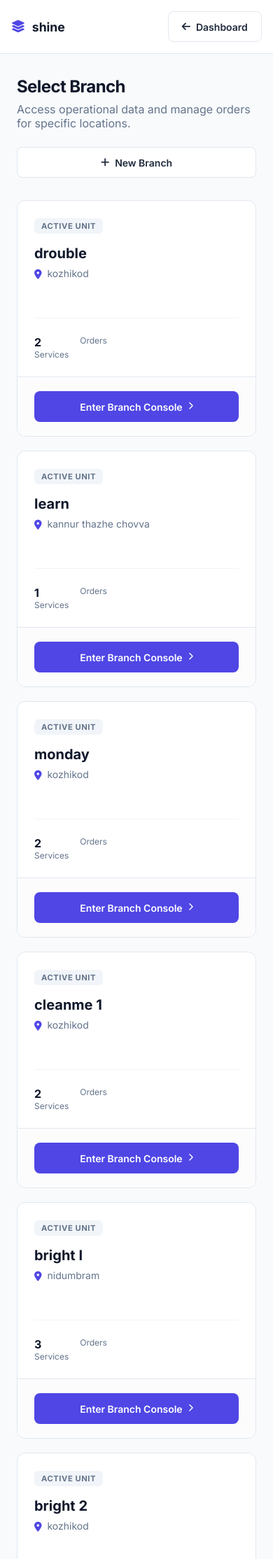
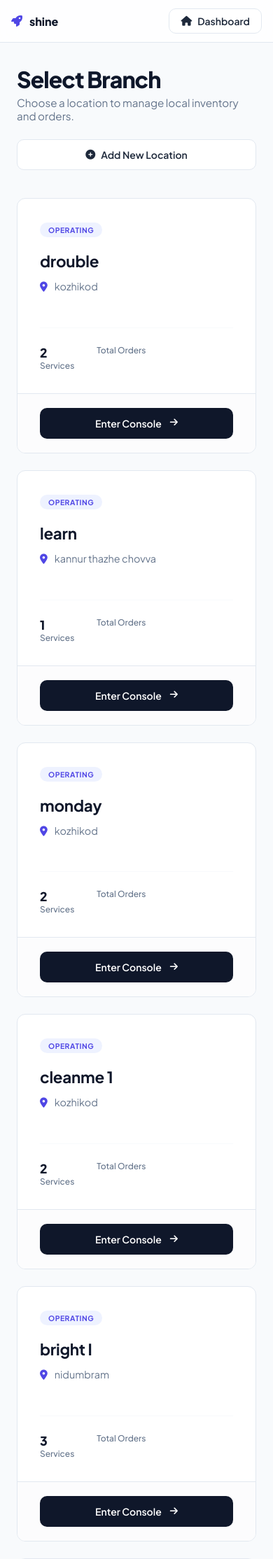
Before and after one commit to arathyrajeesh/laundry-shop-django, a Django app: template shop/templates/select_branch.html in a window 390 px wide. Shown: the top 2228 px of the page at 70% size. Run offline with Django 5.2, Linux system fonts and the light colour scheme; the template is opened without the code that fills it: values that come from a table or form of the project are taken from there, others are empty; data comes from the database, SQL or seed files in the repository; parts of the project's set-up code (start-up, migrations or seed data) failed here and were passed over.

Commit message:
manage service -responsive

```diff
--- a/shop/templates/select_branch.html
+++ b/shop/templates/select_branch.html
@@ -4,288 +4,124 @@
 <head>
     <meta charset="UTF-8">
     <meta name="viewport" content="width=device-width, initial-scale=1.0">
-    <title>Branch Selection | {{ shop.name }}</title>
-    <link rel="icon" type="image/png" href="{% static 'images/Shine.png' %}">
+    <title>Select Branch | {{ shop.name }}</title>
 
     <link rel="stylesheet" href="https://cdnjs.cloudflare.com/ajax/libs/font-awesome/6.5.1/css/all.min.css">
-    <link href="https://fonts.googleapis.com/css2?family=Inter:wght@300;400;500;600;700&display=swap" rel="stylesheet">
+    <link href="https://fonts.googleapis.com/css2?family=Plus+Jakarta+Sans:wght@400;500;600;700;800&display=swap" rel="stylesheet">
 
     <style>
         :root {
-            --brand-primary: #0f172a; /* Slate 900 */
-            --brand-accent: #4f46e5;  /* Indigo 600 */
-            --bg-muted: #f8fafc;     /* Slate 50 */
-            --border: #e2e8f0;       /* Slate 200 */
+            --brand-primary: #0f172a;
+            --brand-accent: #4f46e5;
+            --brand-accent-soft: #eef2ff;
+            --bg-muted: #f8fafc;
+            --border: #e2e8f0;
             --text-main: #1e293b;
             --text-muted: #64748b;
+            --radius: 12px;
+            --shadow: 0 4px 6px -1px rgba(0, 0, 0, 0.05), 0 2px 4px -2px rgba(0, 0, 0, 0.05);
         }
 
-        * {
-            margin: 0;
-            padding: 0;
-            box-sizing: border-box;
-            font-family: 'Inter', sans-serif;
-        }
+        * { margin: 0; padding: 0; box-sizing: border-box; font-family: 'Plus Jakarta Sans', sans-serif; }
 
-        body {
-            background-color: var(--bg-muted);
-            color: var(--text-main);
-            min-height: 100vh;
-        }
+        body { background-color: var(--bg-muted); color: var(--text-main); min-height: 100vh; -webkit-font-smoothing: antialiased; }
 
         /* --- NAVIGATION --- */
         .top-nav {
-            background: white;
-            padding: 1rem 2.5rem;
+            background: rgba(255, 255, 255, 0.8);
+            backdrop-filter: blur(12px);
+            padding: 0.75rem 2rem;
             border-bottom: 1px solid var(--border);
-            display: flex;
-            justify-content: space-between;
-            align-items: center;
-            position: sticky;
-            top: 0;
-            z-index: 1000;
+            display: flex; justify-content: space-between; align-items: center;
+            position: sticky; top: 0; z-index: 1000;
         }
 
-        .nav-brand {
-            font-size: 1.1rem;
-            font-weight: 700;
-            color: var(--brand-primary);
-            display: flex;
-            align-items: center;
-            gap: 10px;
-        }
+        .nav-brand { font-size: 1rem; font-weight: 800; color: var(--brand-primary); display: flex; align-items: center; gap: 10px; }
 
         /* --- PAGE HEADER --- */
         .page-header {
-            max-width: 1200px;
-            margin: 3rem auto 2rem auto;
-            padding: 0 1.5rem;
-            display: flex;
-            justify-content: space-between;
-            align-items: flex-end;
+            max-width: 1200px; margin: 4rem auto 2.5rem auto; padding: 0 1.5rem;
+            display: flex; justify-content: space-between; align-items: center;
         }
 
-        .header-content h1 {
-            font-size: 1.875rem;
-            font-weight: 800;
-            letter-spacing: -0.025em;
-            color: var(--brand-primary);
-        }
-
-        .header-content p {
-            color: var(--text-muted);
-            margin-top: 0.5rem;
-        }
+        .header-content h1 { font-size: 2rem; font-weight: 800; letter-spacing: -0.03em; color: var(--brand-primary); }
+        .header-content p { color: var(--text-muted); margin-top: 0.25rem; font-size: 0.95rem; }
 
         /* --- BRANCH GRID --- */
-        .container {
-            max-width: 1200px;
-            margin: 0 auto;
-            padding: 0 1.5rem 4rem 1.5rem;
-        }
+        .container { max-width: 1200px; margin: 0 auto; padding: 0 1.5rem 5rem 1.5rem; }
 
         .branches-grid {
             display: grid;
-            grid-template-columns: repeat(auto-fill, minmax(320px, 1fr));
+            grid-template-columns: repeat(auto-fill, minmax(340px, 1fr));
             gap: 1.5rem;
         }
 
         .branch-card {
-            background: white;
-            border-radius: 12px;
-            border: 1px solid var(--border);
-            transition: all 0.2s ease;
-            display: flex;
-            flex-direction: column;
-            height: 100%;
+            background: white; border-radius: var(--radius); border: 1px solid var(--border);
+            transition: all 0.3s cubic-bezier(0.4, 0, 0.2, 1);
+            display: flex; flex-direction: column; position: relative; overflow: hidden;
         }
 
         .branch-card:hover {
             border-color: var(--brand-accent);
-            box-shadow: 0 10px 15px -3px rgba(0, 0, 0, 0.05);
-            transform: translateY(-2px);
+            transform: translateY(-4px);
+            box-shadow: 0 20px 25px -5px rgba(0, 0, 0, 0.1);
         }
 
-        .card-body {
-            padding: 1.5rem;
-            flex-grow: 1;
+        .card-body { padding: 2rem; flex-grow: 1; }
+
+        .branch-badge {
+            background: var(--brand-accent-soft); color: var(--brand-accent);
+            padding: 4px 12px; border-radius: 20px; font-size: 0.65rem;
+            font-weight: 700; text-transform: uppercase; letter-spacing: 0.05em;
+            margin-bottom: 1.25rem; display: inline-block;
         }
 
-        .branch-badge {
-            background: #f1f5f9;
-            color: var(--text-muted);
-            padding: 4px 10px;
-            border-radius: 6px;
-            font-size: 0.7rem;
-            font-weight: 700;
-            text-transform: uppercase;
-            letter-spacing: 0.05em;
-            display: inline-block;
-            margin-bottom: 1rem;
-        }
-
-        .branch-name {
-            font-size: 1.25rem;
-            font-weight: 700;
-            color: var(--brand-primary);
-            margin-bottom: 0.5rem;
-        }
+        .branch-name { font-size: 1.4rem; font-weight: 700; color: var(--brand-primary); margin-bottom: 0.75rem; letter-spacing: -0.01em; }
 
         .branch-location {
-            font-size: 0.875rem;
-            color: var(--text-muted);
-            display: flex;
-            align-items: flex-start;
-            gap: 8px;
-            min-height: 3rem;
+            font-size: 0.9rem; color: var(--text-muted); display: flex;
+            align-items: flex-start; gap: 10px; line-height: 1.5; min-height: 2.8rem;
         }
 
         .card-stats {
-            display: flex;
-            gap: 1rem;
-            margin-top: 1.5rem;
-            padding-top: 1.5rem;
-            border-top: 1px solid #f1f5f9;
+            display: flex; gap: 2rem; margin-top: 1.5rem;
+            padding-top: 1.5rem; border-top: 1px solid var(--bg-muted);
         }
 
-        .stat-pill {
-            display: flex;
-            flex-direction: column;
-        }
+        .stat-pill { display: flex; flex-direction: column; }
+        .stat-pill .val { font-weight: 800; color: var(--brand-primary); font-size: 1.1rem; }
+        .stat-pill .lbl { font-size: 0.75rem; color: var(--text-muted); font-weight: 500; }
 
-        .stat-pill .val {
-            font-weight: 700;
-            color: var(--brand-primary);
-            font-size: 1rem;
-        }
-
-        .stat-pill .lbl {
-            font-size: 0.75rem;
-            color: var(--text-muted);
-        }
-
-        .card-footer {
-            padding: 1.25rem 1.5rem;
-            background-color: #fcfcfd;
-            border-top: 1px solid var(--border);
-            border-bottom-left-radius: 12px;
-            border-bottom-right-radius: 12px;
-        }
+        .card-footer { padding: 1.25rem 2rem; background-color: #fcfcfd; border-top: 1px solid var(--border); }
 
         /* --- BUTTONS --- */
         .btn {
-            display: inline-flex;
-            align-items: center;
-            justify-content: center;
-            gap: 8px;
-            padding: 0.6rem 1.2rem;
-            border-radius: 8px;
-            font-size: 0.875rem;
-            font-weight: 600;
-            text-decoration: none;
-            transition: all 0.2s;
-            cursor: pointer;
-            border: 1px solid transparent;
+            display: inline-flex; align-items: center; justify-content: center;
+            gap: 8px; padding: 0.75rem 1.5rem; border-radius: 10px;
+            font-size: 0.875rem; font-weight: 600; text-decoration: none;
+            transition: all 0.2s; cursor: pointer; border: 1px solid transparent;
         }
 
-        .btn-primary {
-            background-color: var(--brand-accent);
-            color: white;
-            width: 100%;
-        }
+        .btn-primary { background-color: var(--brand-primary); color: white; width: 100%; }
+        .btn-primary:hover { background-color: #000; }
 
-        .btn-primary:hover {
-            background-color: #4338ca;
-        }
-
-        .btn-outline {
-            background-color: white;
-            border-color: var(--border);
-            color: var(--text-main);
-        }
-
-        .btn-outline:hover {
-            background-color: #f9fafb;
-        }
+        .btn-outline { background-color: white; border-color: var(--border); color: var(--text-main); }
+        .btn-outline:hover { background-color: var(--bg-muted); border-color: var(--text-muted); }
 
         /* --- EMPTY STATE --- */
         .empty-state {
-            text-align: center;
-            padding: 5rem 2rem;
-            background: white;
-            border: 2px dashed var(--border);
-            border-radius: 16px;
-            max-width: 600px;
-            margin: 2rem auto;
+            text-align: center; padding: 6rem 2rem; background: white;
+            border: 2px dashed var(--border); border-radius: 20px;
+            max-width: 500px; margin: 4rem auto;
         }
 
+        /* --- RESPONSIVE --- */
         @media (max-width: 768px) {
-            .page-header {
-                flex-direction: column;
-                align-items: flex-start;
-                gap: 1.5rem;
-            }
-        }
-        /* --- RESPONSIVE REFINEMENTS --- */
-
-        /* 1. Handle Navigation on small screens */
-        @media (max-width: 480px) {
-            .top-nav {
-                padding: 1rem;
-            }
-            .nav-brand span {
-                display: none; /* Hide text, keep icon if name is too long */
-            }
-        }
-
-        /* 2. Scale Typography for Mobile */
-        @media (max-width: 768px) {
-            .page-header {
-                flex-direction: column;
-                align-items: stretch; /* Buttons take full width */
-                gap: 1.5rem;
-                margin: 2rem auto;
-            }
-
-            .header-content h1 {
-                font-size: 1.5rem;
-            }
-
-            /* Make "New Branch" button full width on mobile */
-            .page-header .btn {
-                width: 100%;
-                justify-content: center;
-            }
-        }
-
-        /* 3. Fluid Grid Adjustments */
-        .branches-grid {
-            display: grid;
-            /* Use 1fr for mobile, and minmax for larger screens */
-            grid-template-columns: 1fr;
-            gap: 1.25rem;
-        }
-
-        @media (min-width: 640px) {
-            .branches-grid {
-                grid-template-columns: repeat(auto-fill, minmax(300px, 1fr));
-            }
-        }
-
-        /* 4. Touch-friendly improvements */
-        .btn {
-            min-height: 44px; /* Better for thumb taps */
-        }
-
-        .branch-card {
-            /* Prevents cards from feeling too "squished" on small devices */
-            transition: transform 0.2s, box-shadow 0.2s;
-        }
-
-        /* Ensure images/icons don't overflow */
-        img, svg {
-            max-width: 100%;
-            height: auto;
+            .page-header { flex-direction: column; align-items: flex-start; gap: 1.5rem; margin-top: 2rem; }
+            .page-header .btn { width: 100%; }
+            .branches-grid { grid-template-columns: 1fr; }
+            .top-nav { padding: 0.75rem 1rem; }
         }
     </style>
 </head>
@@ -293,22 +129,22 @@
 
     <nav class="top-nav">
         <div class="nav-brand">
-            <i class="fas fa-layer-group" style="color: var(--brand-accent);"></i>
+            <i class="fas fa-rocket" style="color: var(--brand-accent);"></i>
             {{ shop.name }}
         </div>
-        <a href="{% url 'shop_dashboard' %}" class="btn btn-outline">
-            <i class="fas fa-arrow-left"></i> Dashboard
+        <a href="{% url 'shop_dashboard' %}" class="btn btn-outline" style="padding: 0.5rem 1rem;">
+            <i class="fas fa-home"></i> <span class="hide-mobile">Dashboard</span>
         </a>
     </nav>
 
     <header class="page-header">
         <div class="header-content">
             <h1>Select Branch</h1>
-            <p>Access operational data and manage orders for specific locations.</p>
+            <p>Choose a location to manage local inventory and orders.</p>
         </div>
         {% if branches %}
         <a href="{% url 'add_branch' %}" class="btn btn-outline">
-            <i class="fas fa-plus"></i> New Branch
+            <i class="fas fa-plus-circle"></i> Add New Location
         </a>
         {% endif %}
     </header>
@@ -319,10 +155,10 @@
             {% for branch in branches %}
             <article class="branch-card">
                 <div class="card-body">
-                    <span class="branch-badge">Active Unit</span>
+                    <span class="branch-badge">Operating</span>
                     <h3 class="branch-name">{{ branch.name }}</h3>
                     <div class="branch-location">
-                        <i class="fas fa-location-dot" style="margin-top: 3px; color: var(--brand-accent);"></i>
+                        <i class="fas fa-map-marker-alt" style="margin-top: 4px; color: var(--brand-accent);"></i>
                         <span>{{ branch.address }}</span>
                     </div>
 
@@ -333,13 +169,13 @@
                         </div>
                         <div class="stat-pill">
                             <span class="val">{{ branch.orders.count }}</span>
-                            <span class="lbl">Orders</span>
+                            <span class="lbl">Total Orders</span>
                         </div>
                     </div>
                 </div>
                 <div class="card-footer">
                     <a href="{% url 'branch_orders' branch.id %}" class="btn btn-primary">
-                        Enter Branch Console <i class="fas fa-chevron-right" style="font-size: 0.7rem;"></i>
+                        Enter Console <i class="fas fa-arrow-right" style="font-size: 0.8rem; margin-left: 4px;"></i>
                     </a>
                 </div>
             </article>
@@ -347,11 +183,13 @@
         </div>
         {% else %}
         <div class="empty-state">
-            <i class="fas fa-store-slash" style="font-size: 3rem; color: var(--border); margin-bottom: 1.5rem; display: block;"></i>
-            <h2 style="margin-bottom: 0.5rem;">No branches registered</h2>
-            <p style="color: var(--text-muted); margin-bottom: 2rem;">You haven't added any branch locations to your shop yet.</p>
-            <a href="{% url 'add_branch' %}" class="btn btn-primary" style="width: auto;">
-                <i class="fas fa-plus"></i> Register First Branch
+            <div style="width: 80px; height: 80px; background: var(--bg-muted); border-radius: 50%; display: flex; align-items: center; justify-content: center; margin: 0 auto 1.5rem auto;">
+                <i class="fas fa-store-alt-slash" style="font-size: 2rem; color: var(--text-muted);"></i>
+            </div>
+            <h2 style="font-weight: 800; letter-spacing: -0.02em;">No branches found</h2>
+            <p style="color: var(--text-muted); margin: 0.5rem 0 2rem 0; line-height: 1.6;">Start by registering your first physical location to begin managing orders.</p>
+            <a href="{% url 'add_branch' %}" class="btn btn-primary" style="width: auto; padding-left: 2rem; padding-right: 2rem;">
+                <i class="fas fa-plus"></i> Register Branch
             </a>
         </div>
         {% endif %}
```
